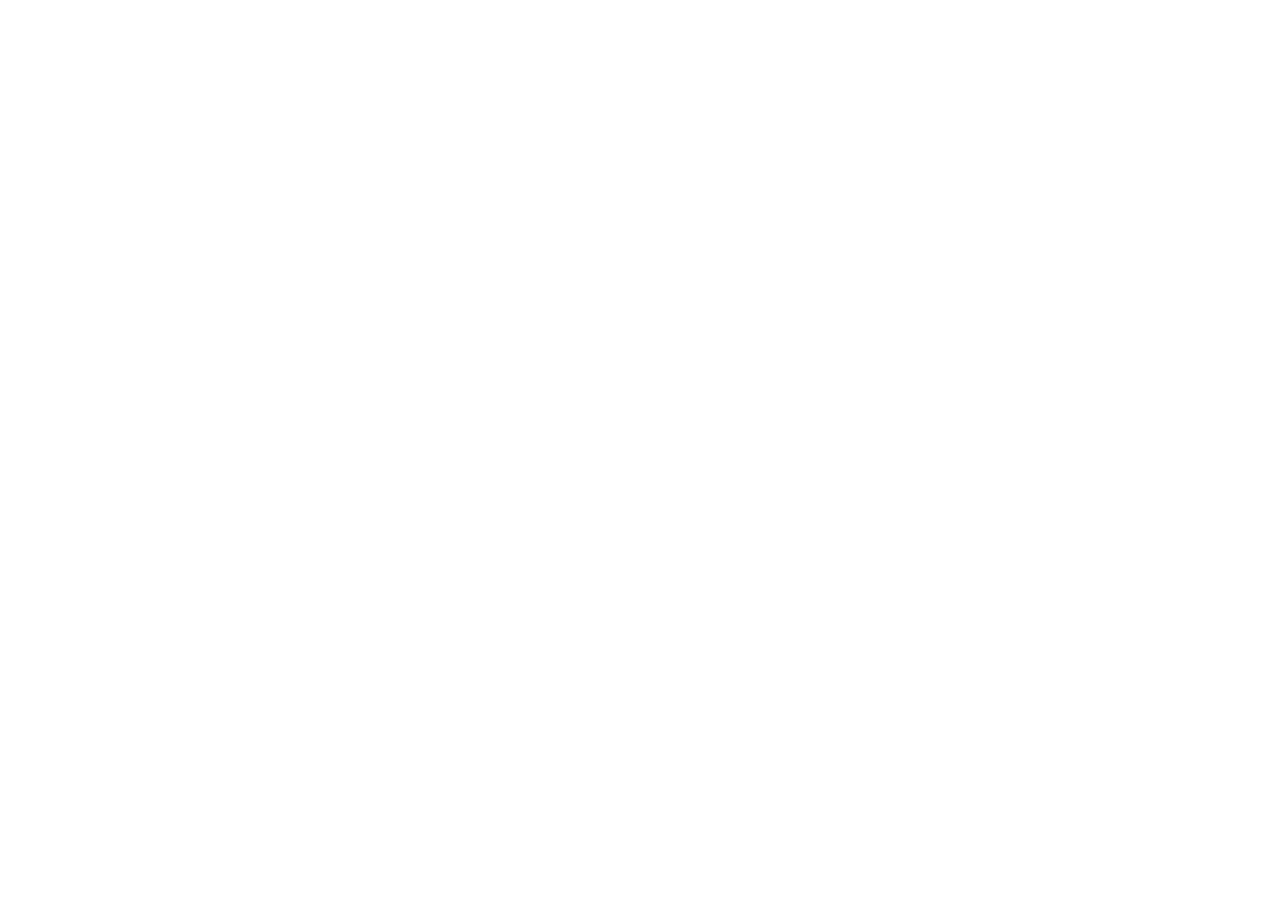
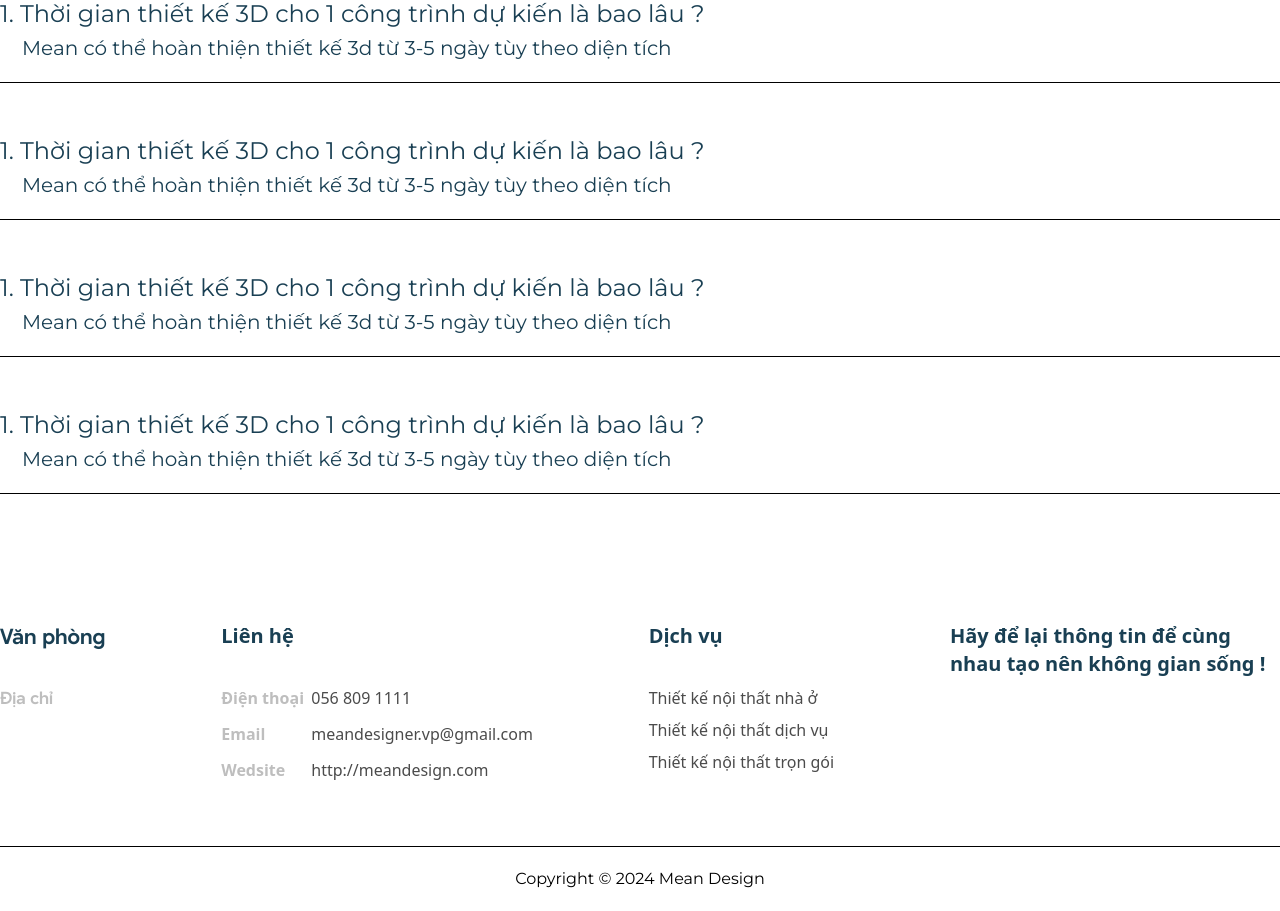
Before and after one commit to betacraftm/mean-project, a React (Vite) app: page / in a window 1280 px wide. Shown: the part 4271-5182 px from the top of the page. Before the commit the page ends 4105 px from the top, so only its background shows below. Built offline with nearby package versions, Linux system fonts and the light colour scheme.

Commit message:
build: comple ui for question and footer section

```diff
--- a/src/App.jsx
+++ b/src/App.jsx
@@ -10,6 +10,8 @@
       <HeroSection />
       <AboutUs />
       <Contact />
+      <Question />
+      <Footer />
     </main>
   );
 }
--- a/src/components/Contact.jsx
+++ b/src/components/Contact.jsx
@@ -78,7 +78,10 @@
   };
 
   return (
-    <div className="flex min-h-screen items-center justify-center bg-[url('contact.png')] bg-cover bg-no-repeat">
+    <div
+      id="contact"
+      className="flex min-h-screen items-center justify-center bg-[url('contact.png')] bg-cover bg-no-repeat"
+    >
       <div>
         <Toaster
           position="bottom-center"
@@ -92,10 +95,7 @@
           }}
         />
       </div>
-      <div
-        id="contact"
-        className="flex max-w-7xl justify-center py-16 2xl:py-0"
-      >
+      <div className="flex max-w-7xl justify-center py-16 2xl:py-0">
         <div className="w-1/2">
           <h2 className="font-beautique text-5xl font-medium italic leading-[70px] text-white">
             Hãy cùng nhau tạo nên điều gì đó tuyệt vời !
--- a/src/components/Footer.jsx
+++ b/src/components/Footer.jsx
@@ -1,3 +1,45 @@
 export default function Footer() {
-  return <div>Footer</div>;
+  return (
+    <>
+      <footer className="mx-auto flex max-w-7xl justify-between border-b border-black py-16">
+        <div className="font-btbeau">
+          <h4 className="mb-9 text-xl font-bold text-[#193F53]">Văn phòng</h4>
+          <p className="font-bold text-[#BEBEBE]">Địa chỉ</p>
+        </div>
+        <div>
+          <h4 className="mb-9 text-xl font-bold text-[#193F53]">Liên hệ</h4>
+          <div className="flex flex-col gap-3">
+            <div className="flex">
+              <p className="w-[90px] font-bold text-[#BEBEBE]">Điện thoại</p>
+              <p className="text-[#4B4B4B]">056 809 1111</p>
+            </div>
+            <div className="flex">
+              <p className="w-[90px] font-bold text-[#BEBEBE]">Email</p>
+              <p className="text-[#4B4B4B]">meandesigner.vp@gmail.com</p>
+            </div>
+            <div className="flex">
+              <p className="w-[90px] font-bold text-[#BEBEBE]">Wedsite</p>
+              <p className="text-[#4B4B4B]">http://meandesign.com</p>
+            </div>
+          </div>
+        </div>
+        <div>
+          <h4 className="mb-9 text-xl font-bold text-[#193F53]">Dịch vụ</h4>
+          <div className="flex flex-col gap-2">
+            <p className="text-[#4B4B4B]">Thiết kế nội thất nhà ở</p>
+            <p className="text-[#4B4B4B]">Thiết kế nội thất dịch vụ</p>
+            <p className="text-[#4B4B4B]">Thiết kế nội thất trọn gói</p>
+          </div>
+        </div>
+        <div className="w-[330px]">
+          <h4 className="text-xl font-bold text-[#193F53]">
+            Hãy để lại thông tin để cùng nhau tạo nên không gian sống !
+          </h4>
+        </div>
+      </footer>
+      <p className="mx-auto max-w-7xl py-5 text-center font-montserrat">
+        Copyright © {new Date().getFullYear()} Mean Design
+      </p>
+    </>
+  );
 }
--- a/src/components/Question.jsx
+++ b/src/components/Question.jsx
@@ -1,3 +1,45 @@
 export default function Question() {
-  return <div>Question</div>;
+  return (
+    <div id="questions" className="mx-auto max-w-7xl py-16">
+      <h2 className="mb-12 font-beautique text-5xl font-medium text-[#193F53]">
+        Một số câu hỏi thường gặp
+      </h2>
+      <div>
+        <ul className="flex flex-col gap-12 text-[#193F53]">
+          <li className="border-b border-black pb-5">
+            <h3 className="font-montserrat text-2xl leading-10">
+              1. Thời gian thiết kế 3D cho 1 công trình dự kiến là bao lâu ?
+            </h3>
+            <p className="indent-[22px] font-montserrat text-xl">
+              Mean có thể hoàn thiện thiết kế 3d từ 3-5 ngày tùy theo diện tích
+            </p>
+          </li>
+          <li className="border-b border-black pb-5">
+            <h3 className="font-montserrat text-2xl leading-10">
+              1. Thời gian thiết kế 3D cho 1 công trình dự kiến là bao lâu ?
+            </h3>
+            <p className="indent-[22px] font-montserrat text-xl">
+              Mean có thể hoàn thiện thiết kế 3d từ 3-5 ngày tùy theo diện tích
+            </p>
+          </li>
+          <li className="border-b border-black pb-5">
+            <h3 className="font-montserrat text-2xl leading-10">
+              1. Thời gian thiết kế 3D cho 1 công trình dự kiến là bao lâu ?
+            </h3>
+            <p className="indent-[22px] font-montserrat text-xl">
+              Mean có thể hoàn thiện thiết kế 3d từ 3-5 ngày tùy theo diện tích
+            </p>
+          </li>
+          <li className="border-b border-black pb-5">
+            <h3 className="font-montserrat text-2xl leading-10">
+              1. Thời gian thiết kế 3D cho 1 công trình dự kiến là bao lâu ?
+            </h3>
+            <p className="indent-[22px] font-montserrat text-xl">
+              Mean có thể hoàn thiện thiết kế 3d từ 3-5 ngày tùy theo diện tích
+            </p>
+          </li>
+        </ul>
+      </div>
+    </div>
+  );
 }
--- a/src/index.css
+++ b/src/index.css
@@ -28,6 +28,10 @@
     font-family: bt-beau-san;
     src: url("/fonts/BT-Beau-Sans/BT-BeauSans-Bold.ttf");
     font-weight: 700;
+  }
+  @font-face {
+    font-family: bt-beau-san;
+    src: url("/fonts/BT-Beau-Sans/BT-BeauSans-Regular.ttf");
   }
 }
 
```
